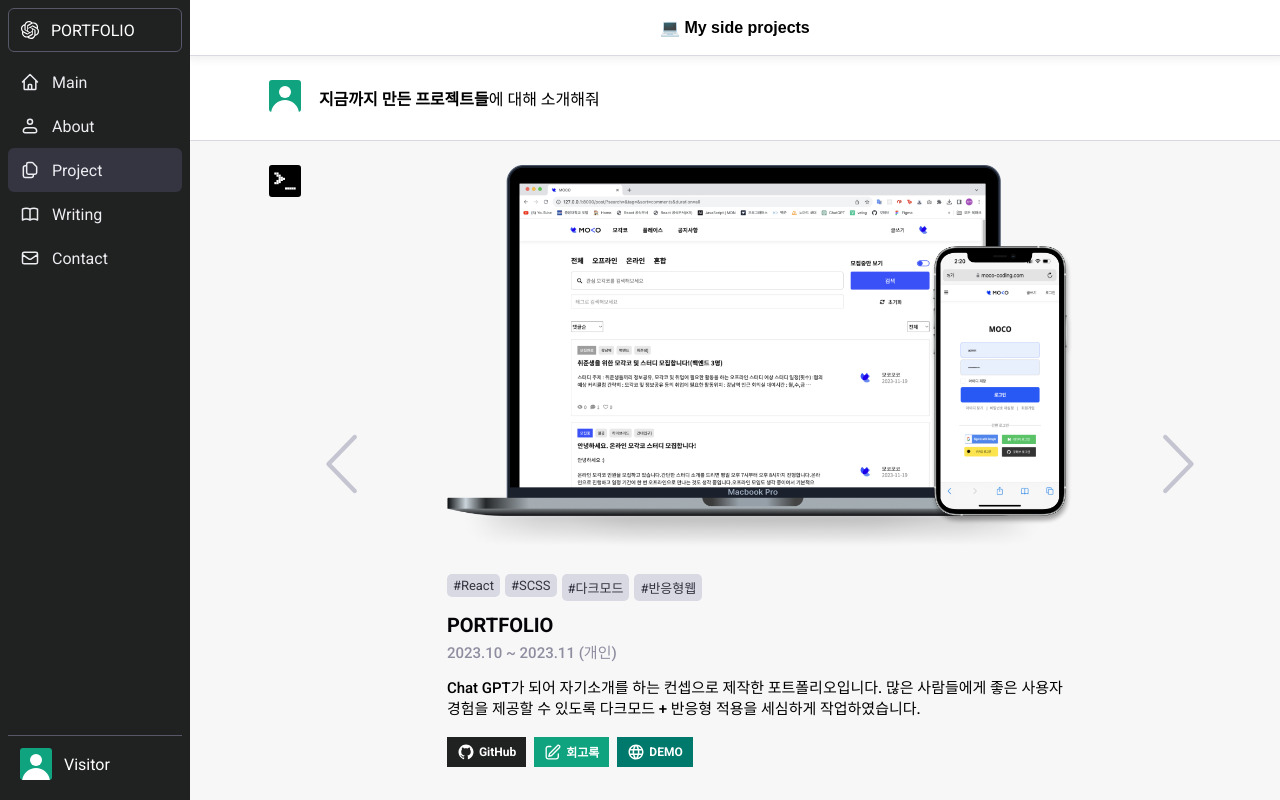
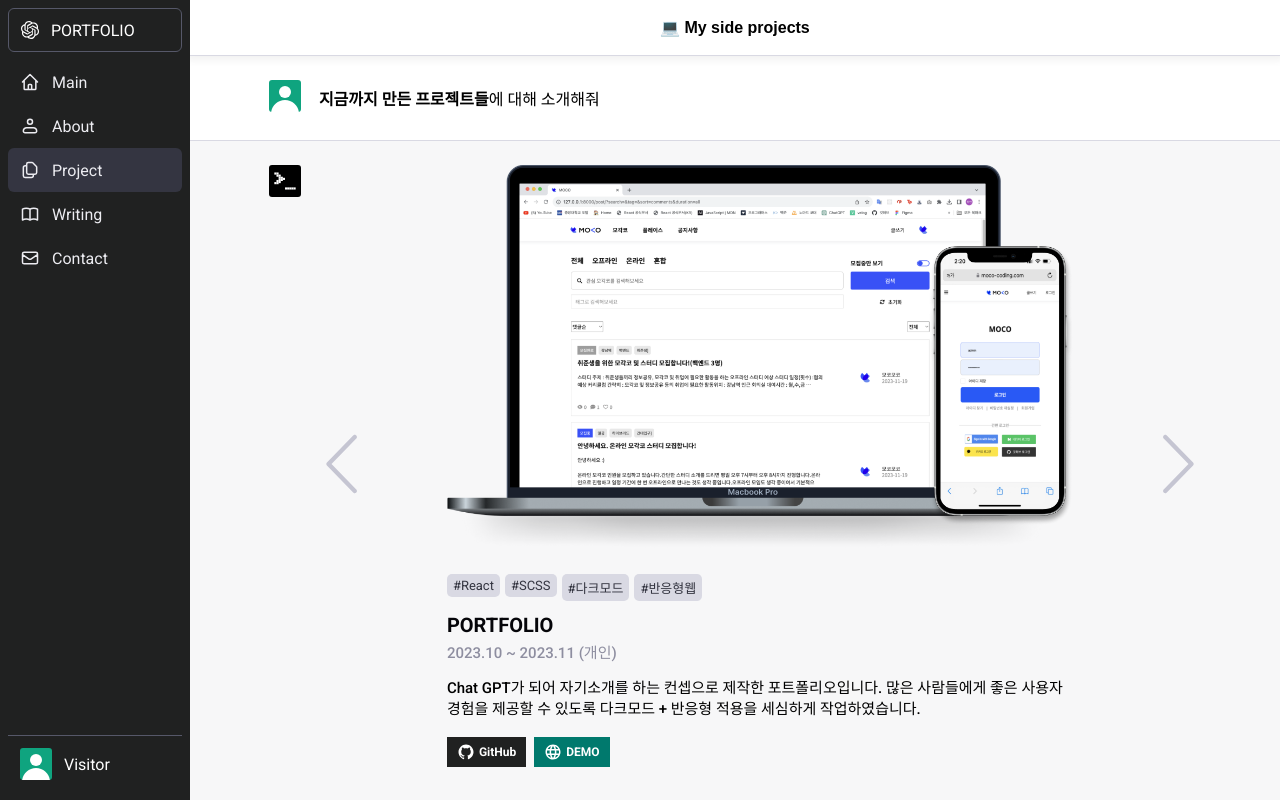
Before and after one commit to likeyeon/Portfolio, a React (Create React App) app: page /project in a window 1280 px wide. Built offline with nearby package versions, Linux system fonts and the light colour scheme.

Commit message:
feat: #12 project, post 링크 및 이미지 적용

```diff
--- a/src/components/PostItem.js
+++ b/src/components/PostItem.js
@@ -6,7 +6,11 @@
 const PostItem = ({ post }) => {
   return (
     <article className={style["post"]}>
-      <Link to="/" className={style["post-contents-link"]}>
+      <Link
+        to={post.link}
+        className={style["post-contents-link"]}
+        target="_blank"
+      >
         <WindowBar />
         <div className={style["post-contents-wrapper"]}>
           <div className={style["post-contents"]}>
--- a/src/components/ProjectItem.js
+++ b/src/components/ProjectItem.js
@@ -56,7 +56,11 @@
         <p className={style["content"]}>{project.content}</p>
         <div className={style["button"]}>
           {project.github && (
-            <Link className={style["button--github"]} to={project.github}>
+            <Link
+              className={style["button--github"]}
+              to={project.github}
+              target="_blank"
+            >
               <span>
                 <Github />
               </span>
@@ -64,7 +68,11 @@
             </Link>
           )}
           {project.note && (
-            <Link className={style["button--write"]} to={project.note}>
+            <Link
+              className={style["button--write"]}
+              to={project.note}
+              target="_blank"
+            >
               <span>
                 <Write />
               </span>
@@ -72,7 +80,11 @@
             </Link>
           )}
           {project.demo && (
-            <Link className={style["button--web"]} to={project.demo}>
+            <Link
+              className={style["button--web"]}
+              to={project.demo}
+              target="_blank"
+            >
               <span>
                 <Web />
               </span>
--- a/src/data.json
+++ b/src/data.json
@@ -4,31 +4,36 @@
       "id": 1,
       "title": "웹 프론트엔드 성능 최적화",
       "content": "사용자 경험의 측면에서 웹 성능 최적화가 필요한 이유와 측정 방법, 최적화 방법에 대해 포스팅을 하였습니다.",
-      "topic": "Web"
+      "topic": "Web",
+      "link": "https://velog.io/@likeyeon/웹-프론트엔드-성능-최적화"
     },
     {
       "id": 2,
       "title": "데이터 타입과 변수",
       "content": "자바스크립트의 데이터 타입과 변수 var, let, const의 차이에 대해 정리하였습니다.",
-      "topic": "Javascript"
+      "topic": "Javascript",
+      "link": "https://www.notion.so/f411c87b225c4d32945b1597754a84dd?pvs=4"
     },
     {
       "id": 3,
       "title": "SCSS(Sass) 문법 정리",
       "content": "SCSS에서 주로 쓰이는 문법인 변수, 네팅, 모듈, expand, mixin에 대해 정리하였습니다.",
-      "topic": "CSS"
+      "topic": "CSS",
+      "link": "https://github.com/likeyeon/TIL/blob/main/Responsive-web/SCSS%20%EC%86%8C%EA%B0%9C%20%EB%B0%8F%20%EC%8B%A4%EC%8A%B5.md"
     },
     {
       "id": 4,
       "title": "팀 프로젝트 협업 방법",
-      "content": "웹 개발 동아리에서 팀 프로젝트를 주제로 협업 툴과 협업 방법에 대해 강의했을 때의 정리본입니다.",
-      "topic": "React"
+      "content": "웹 개발 동아리에서 협업 툴 사용 방법에 대해 강의했을 때의 정리본입니다.",
+      "topic": "Team project",
+      "link": "https://clever-boot-479.notion.site/18-fa4e440b4df74b2fbc98ff5265f165a6?pvs=4"
     },
     {
       "id": 5,
       "title": "React 공식문서 Tic-Tac-Toe 실습",
       "content": "React 공식문서의 미니 프로젝트 Tic-Tac-Toe를 제작하는 과정과 배운 점에 대해 포스팅하였습니다.",
-      "topic": "React"
+      "topic": "React",
+      "link": "https://velog.io/@likeyeon/React-공식문서-자습서-Tic-Tac-Toe-실습"
     }
   ],
   "projects": [
@@ -44,9 +49,9 @@
       ],
       "info": "2023.10 ~ 2023.11 (개인)",
       "content": "Chat GPT가 되어 자기소개를 하는 컨셉으로 제작한 포트폴리오입니다. 많은 사람들에게 좋은 사용자 경험을 제공할 수 있도록 다크모드 + 반응형 적용을 세심하게 작업하였습니다.",
-      "github": "https://github.com/likeyeon/diary-board",
-      "note": "https://github.com/likeyeon/diary-board",
-      "demo": "https://github.com/likeyeon/diary-board"
+      "github": "https://github.com/likeyeon/Portfolio",
+      "note": "",
+      "demo": "https://hayeoncho.vercel.app/"
     },
     {
       "id": 2,
@@ -61,9 +66,9 @@
       ],
       "info": "1차: 2022.08 / 2차: 2022.11 ~ 2023.01 (5명)",
       "content": "Figma로 직접 디자인하고 반응형으로 작업하여 많은 사람들이 사용할 수 있도록 신경써서 제작하였습니다. 2차 릴리즈 이후 IT 동아리에 배포하여 스터디 모집에 사용하였습니다.",
-      "github": "https://github.com/likeyeon/diary-board",
-      "note": "https://github.com/likeyeon/diary-board",
-      "demo": "https://github.com/likeyeon/diary-board"
+      "github": "https://github.com/PIRO17-TEAM-MOCO/moco",
+      "note": "",
+      "demo": "https://drive.google.com/file/d/1mqrXdTOaRUS_ySzwtn5-6xwF5VkxqxeZ/view?usp=sharing"
     },
     {
       "id": 3,
@@ -75,14 +80,13 @@
         { "id": 3, "value": "#axios" },
         { "id": 4, "value": "#JWT 인증" },
         { "id": 5, "value": "#redux" },
-        { "id": 6, "value": "#cookie" },
-        { "id": 7, "value": "#반응형웹" }
+        { "id": 6, "value": "#cookie" }
       ],
       "info": "2023.09 ~ 2022.10 (2명)",
       "content": "리액트 + 스프링 협업으로 진행하여 만든 웹 사이트입니다. axios를 이용하여 서버의 API에 요청을 하여 비동기적으로 서버에서 데이터를 CRUD 합니다. jwt를 이용하여 회원가입/로그인과 기타 인증 처리를 하였습니다. 반응형웹으로 만들어져 모든 환경에서 사용가능합니다. ",
       "github": "https://github.com/likeyeon/diary-board",
-      "note": "https://github.com/likeyeon/diary-board",
-      "demo": "https://github.com/likeyeon/diary-board"
+      "note": "https://velog.io/@likeyeon/팀-프로젝트-리액트-기반-일기장-게시판-만들기",
+      "demo": "https://diary-board.vercel.app/"
     },
     {
       "id": 4,
@@ -97,9 +101,9 @@
       ],
       "info": "2023.01 (4명)",
       "content": "감사 편지를 작성하고 클립 영상으로 변환하여 카카오톡으로 전송하는 서비스입니다. Figma로 디자인을 하고 React + Tailwind CSS를 이용하여 퍼블리싱 작업을 하였습니다. path animation과 이펙트 API를 넣어 비주얼적인 재미를 주었습니다.",
-      "github": "https://github.com/likeyeon/diary-board",
-      "note": "https://github.com/likeyeon/diary-board",
-      "demo": "https://github.com/likeyeon/diary-board"
+      "github": "https://github.com/GDSC-CAU/Thanks-Clip",
+      "note": "https://www.notion.so/Thanks-Clip-c17133206dc244ecb9800394901ea225",
+      "demo": ""
     },
     {
       "id": 5,
@@ -113,9 +117,9 @@
       ],
       "info": "2023.08 (4명)",
       "content": "젠데이터 홈페이지를 퍼블리싱 연습 목적으로 클론코딩 해봤습니다. 아임웹으로 만든 기존 홈페이지의 코드를 리액트로 재구성하여 html 구조를 개선하였습니다.",
-      "github": "https://github.com/likeyeon/diary-board",
-      "note": "https://github.com/likeyeon/diary-board",
-      "demo": "https://github.com/likeyeon/diary-board"
+      "github": "https://github.com/likeyeon/Gendata",
+      "note": "https://velog.io/@likeyeon/기업-프로젝트-실전과정-젠데이터-클론-프로젝트-회고",
+      "demo": "https://gendata.vercel.app/"
     }
   ]
 }
```
